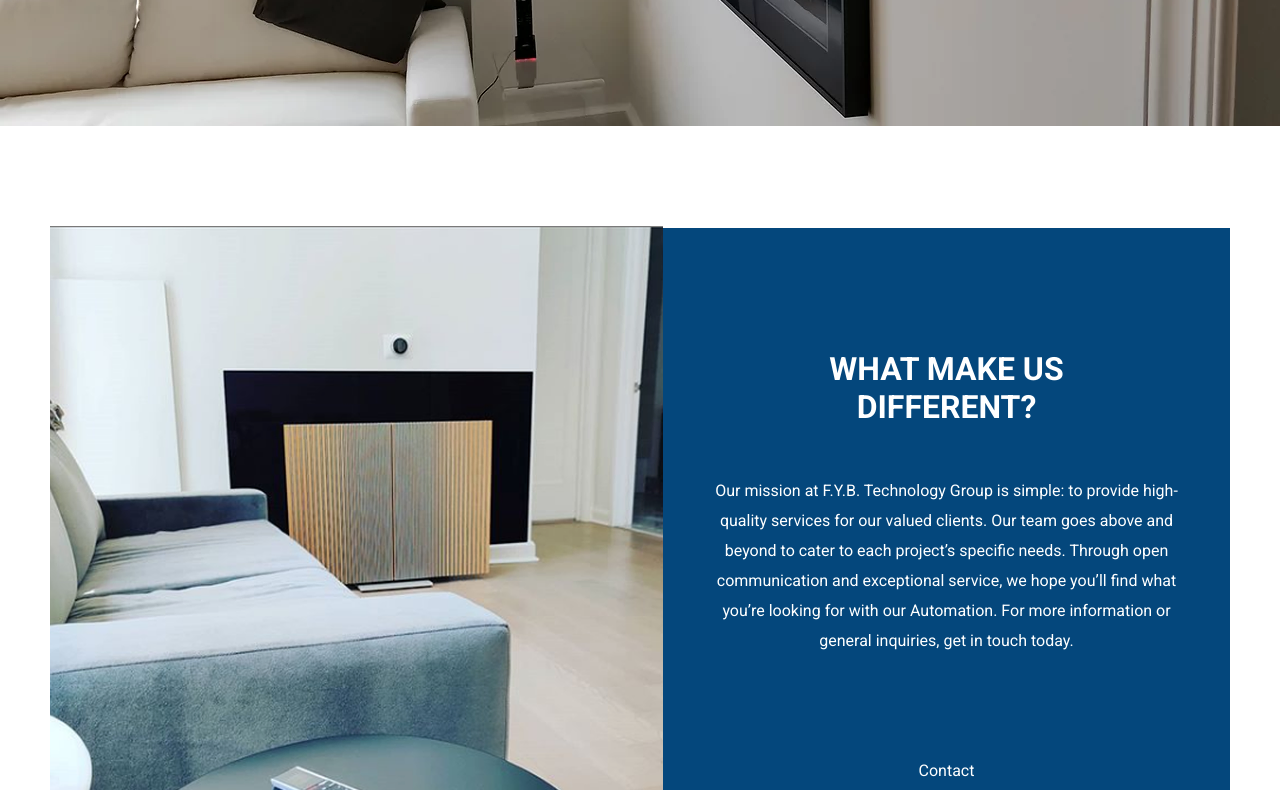
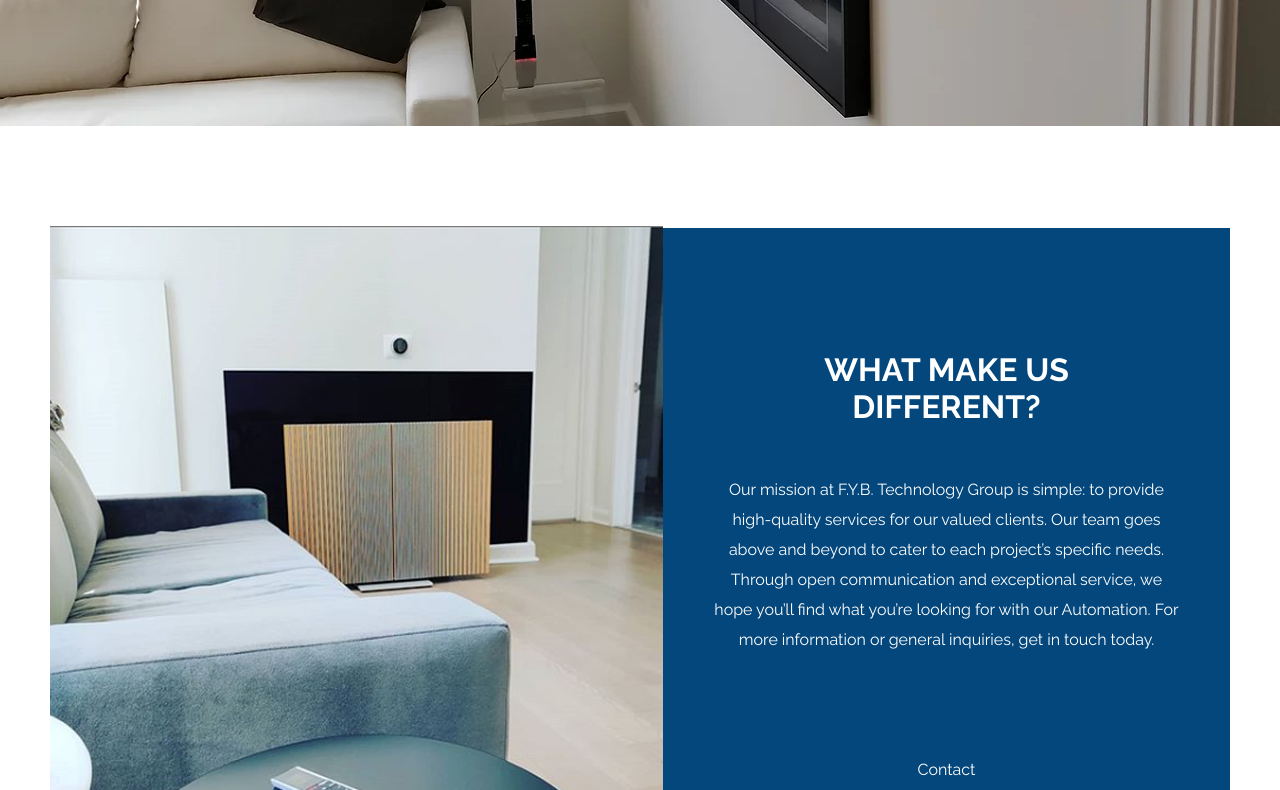
Before and after one commit to albertojuniorhc/fyb, a plain HTML site: page index.html in a window 1280 px wide. Shown: the part 513-1303 px from the top of the page. Drawn offline with Linux system fonts and the light colour scheme.

Commit message:
Ajusting fonts

```diff
--- a/css/style.css
+++ b/css/style.css
@@ -5,7 +5,7 @@
 }
 
 main {
-    font-family: 'Roboto', sans-serif;
+    font-family: 'Raleway', sans-serif;
 }
 
 .header {
--- a/index.html
+++ b/index.html
@@ -4,7 +4,7 @@
     <meta charset="UTF-8">
     <meta name="viewport" content="width=device-width, initial-scale=1.0">
     <script src="https://kit.fontawesome.com/0b536becf5.js" crossorigin="anonymous"></script>
-    <link href="https://fonts.googleapis.com/css2?family=Roboto:wght@400;700&display=swap" rel="stylesheet">
+    <link href="https://fonts.googleapis.com/css2?family=Raleway:wght@300;400;700&display=swap" rel="stylesheet">
     <link rel="stylesheet" href="./css/style.css">
     <title>F.Y.B.</title>
 </head>
```
